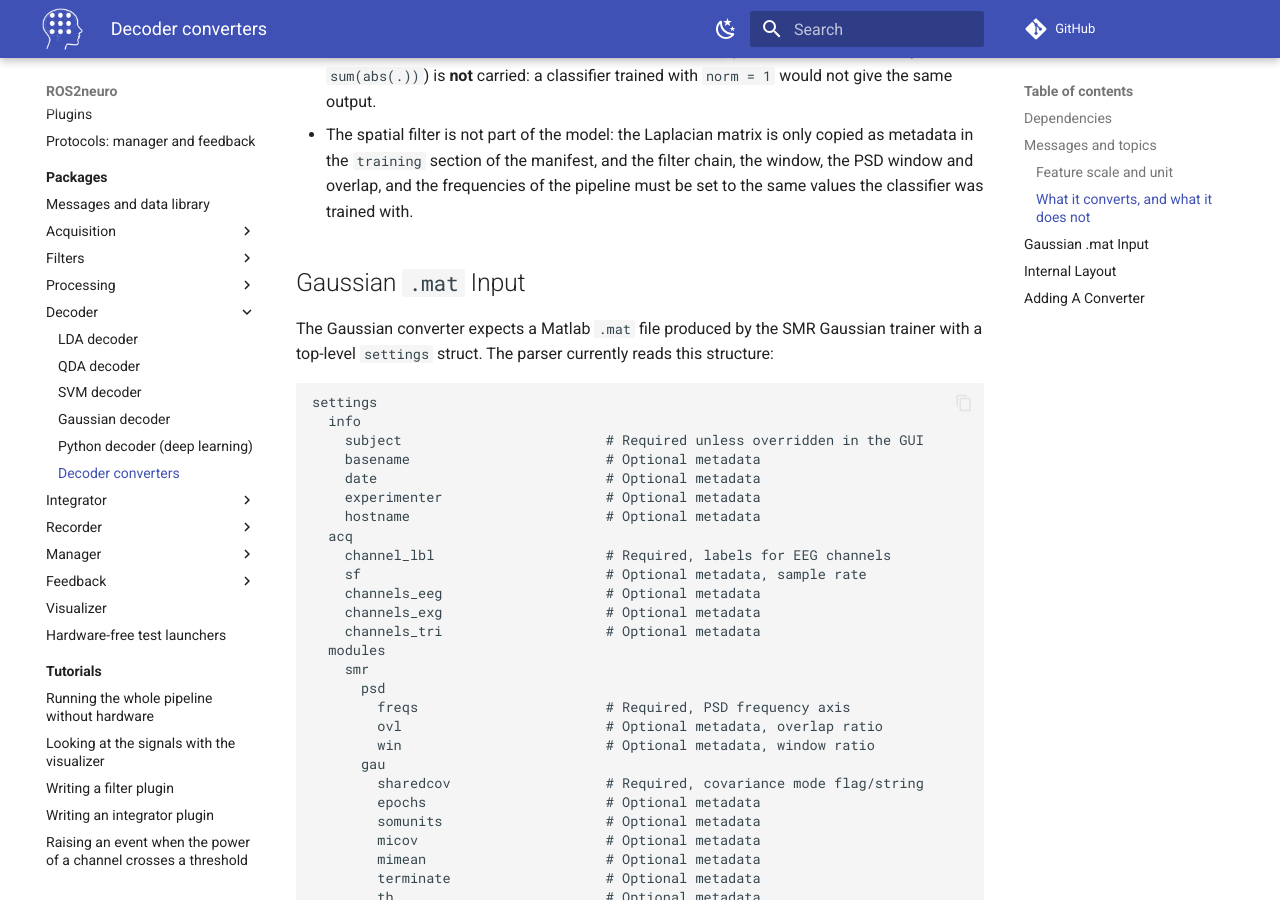
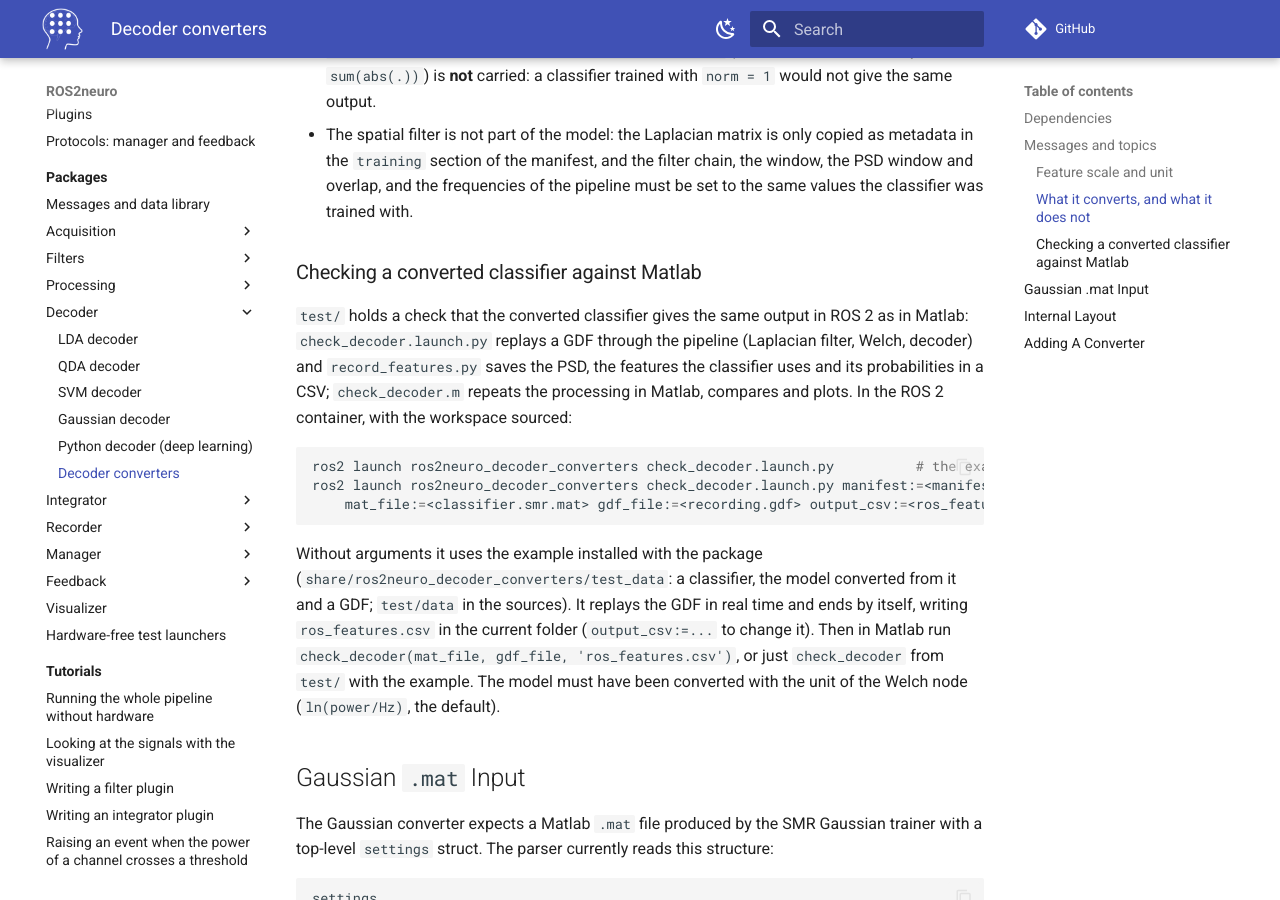
Before and after one commit to ros2neuro/docs, an MkDocs documentation site: the page built from docs/packages/decoder/converters.md, in a window 1280 px wide and 900 px high, scrolled down 1735 px. Built offline with MkDocs 1.6.1 and Material for MkDocs 9.7.7, drawn with Linux system fonts in a browser that asks for light colours; comment, search, counter and statistics services are not loaded.

Commit message:
Document how to run the decoder check
Converters page: ros2 launch ros2neuro_decoder_converters check_decoder.launch.py, with and without arguments.

````diff
--- a/docs/packages/decoder/converters.md
+++ b/docs/packages/decoder/converters.md
@@ -58,6 +58,23 @@ the `.r2nd`. The decoder refuses a feature whose unit differs from the one of th
   would not give the same output.
 - The spatial filter is not part of the model: the Laplacian matrix is only copied as metadata in the `training` section of the manifest, and the filter
   chain, the window, the PSD window and overlap, and the frequencies of the pipeline must be set to the same values the classifier was trained with.
+
+### Checking a converted classifier against Matlab
+
+`test/` holds a check that the converted classifier gives the same output in ROS 2 as in Matlab: `check_decoder.launch.py` replays a GDF through
+the pipeline (Laplacian filter, Welch, decoder) and `record_features.py` saves the PSD, the features the classifier uses and its probabilities in a CSV;
+`check_decoder.m` repeats the processing in Matlab, compares and plots. In the ROS 2 container, with the workspace sourced:
+
+```bash
+ros2 launch ros2neuro_decoder_converters check_decoder.launch.py          # the example of this package
+ros2 launch ros2neuro_decoder_converters check_decoder.launch.py manifest:=<manifest.yaml> \
+    mat_file:=<classifier.smr.mat> gdf_file:=<recording.gdf> output_csv:=<ros_features.csv>
+```
+
+Without arguments it uses the example installed with the package (`share/ros2neuro_decoder_converters/test_data`: a classifier, the model converted
+from it and a GDF; `test/data` in the sources). It replays the GDF in real time and ends by itself, writing `ros_features.csv` in the current
+folder (`output_csv:=...` to change it). Then in Matlab run `check_decoder(mat_file, gdf_file, 'ros_features.csv')`, or just `check_decoder` from
+`test/` with the example. The model must have been converted with the unit of the Welch node (`ln(power/Hz)`, the default).
 
 ## Gaussian `.mat` Input
 
````
